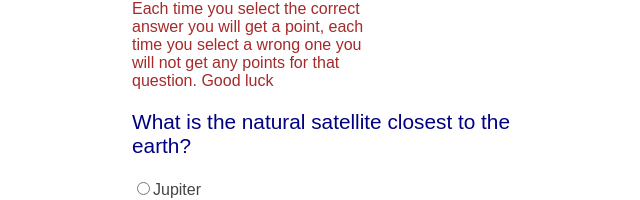
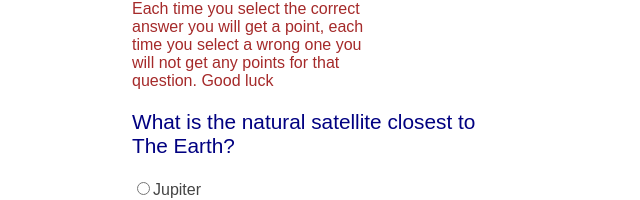
Before and after one commit to jigth/react-cool-quiz, a React (Vite) app: page / in a window 1280 px wide. Shown: the part 191-391 px from the top of the page, without its empty margins (316-956 px from the left). Built offline with nearby package versions, Linux system fonts and the light colour scheme; the HTML template or start-up script is replaced by a standard one.

Commit message:
TYPO: Fix typos

```diff
--- a/src/components/quiz/Quiz.tsx
+++ b/src/components/quiz/Quiz.tsx
@@ -9,7 +9,7 @@ type Question = {
 
 const questions: Question[] = [
   {
-    question: "What is the natural satellite closest to the earth?",
+    question: "What is the natural satellite closest to The Earth?",
     answer: "The Moon",
     options: [
       "Jupiter",
```
